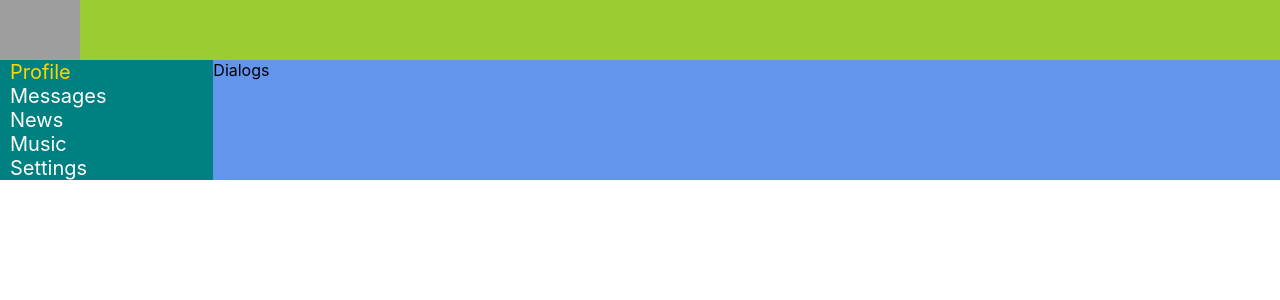
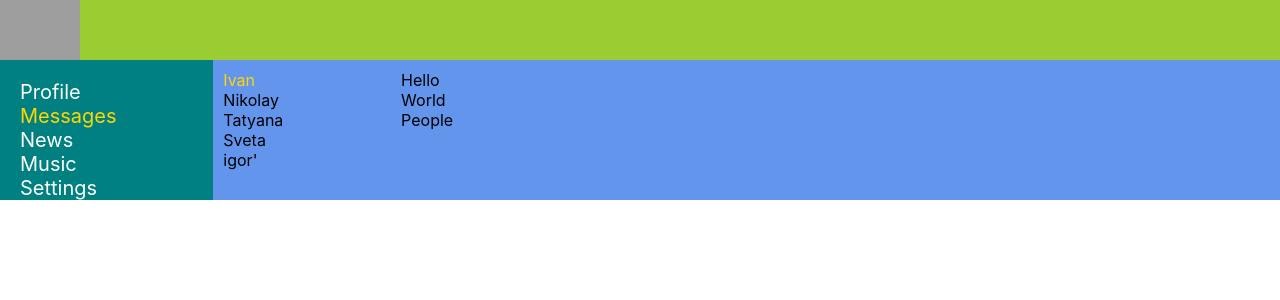
Before and after one commit to bessonniy11/ReactApp, a React (Create React App) app: page /dialogs in a window 1280 px wide. Shown: the top 300 px of the page. Built offline with nearby package versions, Linux system fonts and the light colour scheme; grey boxes are pictures that could not be loaded.

Commit message:
add 21 lesson

```diff
--- a/src/components/Dialogs/Dialogs.jsx
+++ b/src/components/Dialogs/Dialogs.jsx
@@ -4,8 +4,37 @@ import s from './Dialogs.module.css'
 
 const Dialogs = (props) => {
     return (
-        <div>
-            Dialogs
+        <div className={s.dialogs}>
+            <div className={s.dialogItems}>
+                <div className={s.dialog + ' ' + s.active}>
+                    Ivan
+                </div>
+                <div className={s.dialog}>
+                    Nikolay
+                </div>
+                <div className={s.dialog}>
+                    Tatyana
+                </div>
+                <div className={s.dialog}>
+                    Sveta
+                </div>
+                <div className={s.dialog}>
+                    igor'
+                </div>
+            </div>
+            <div className={s.messages}>
+                <div className={s.message}>
+                    Hello
+                </div>
+                <div className={s.message}>
+                    World
+                </div>
+                <div className={s.message}>
+                    People
+                </div>
+
+            </div>
+
         </div>
     );
 }
--- a/src/components/Dialogs/Dialogs.module.css
+++ b/src/components/Dialogs/Dialogs.module.css
@@ -0,0 +1,19 @@
+.dialogs {
+    display: grid;
+    grid-template-columns: 2fr 10fr;
+}
+.dialogItems {
+    padding: 10px;
+}
+.dialog {
+
+}
+.messages {
+    padding: 10px;
+}
+.message {
+
+}
+.active {
+    color: gold;
+}
--- a/src/components/Navbar/Navbar.jsx
+++ b/src/components/Navbar/Navbar.jsx
@@ -1,22 +1,23 @@
 import React from "react";
 import s from './Navbar.module.css';
+import {NavLink} from "react-router-dom";
 
 const Navbar = () => {
     return <nav className={s.nav}>
-        <div className={`${s.item} ${s.active}`}>
-            <a href="/profile">Profile</a>
+        <div className={s.item}>
+            <NavLink to="/profile" activeClassName={s.activeLink}>Profile</NavLink>
         </div>
         <div className={s.item}>
-            <a href="/dialogs">Messages</a>
+            <NavLink to="/dialogs" activeClassName={s.activeLink}>Messages</NavLink>
         </div>
         <div className={s.item}>
-            <a href="#">News</a>
+            <NavLink to="#">News</NavLink>
         </div>
         <div className={s.item}>
-            <a href="#">Music</a>
+            <NavLink to="#">Music</NavLink>
         </div>
         <div className={s.item}>
-            <a href="#">Settings</a>
+            <NavLink to="#">Settings</NavLink>
         </div>
     </nav>
 }
--- a/src/components/Navbar/Navbar.module.css
+++ b/src/components/Navbar/Navbar.module.css
@@ -4,12 +4,23 @@ a {
 .nav {
     grid-area: n;
     background-color: teal;
+    padding-top: 20px;
+}
+.item {
+    width: 160px;
+    margin-left: 10px;
+    transition: 0.5s;
 }
 .item a {
     color: white;
     font-size: 20px;
     margin-left: 10px;
 }
-.active a {
+.item:hover {
+    background: rgba(0, 150, 160, .9);
+    border-radius: 5px;
+}
+
+.item .activeLink {
     color: gold;
 }
```
